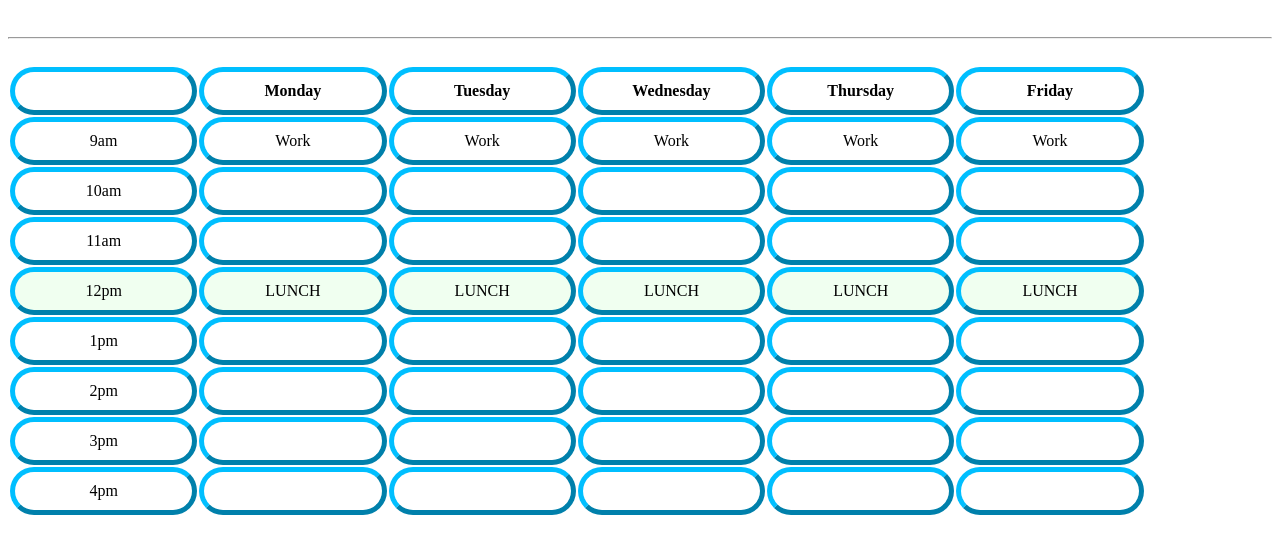
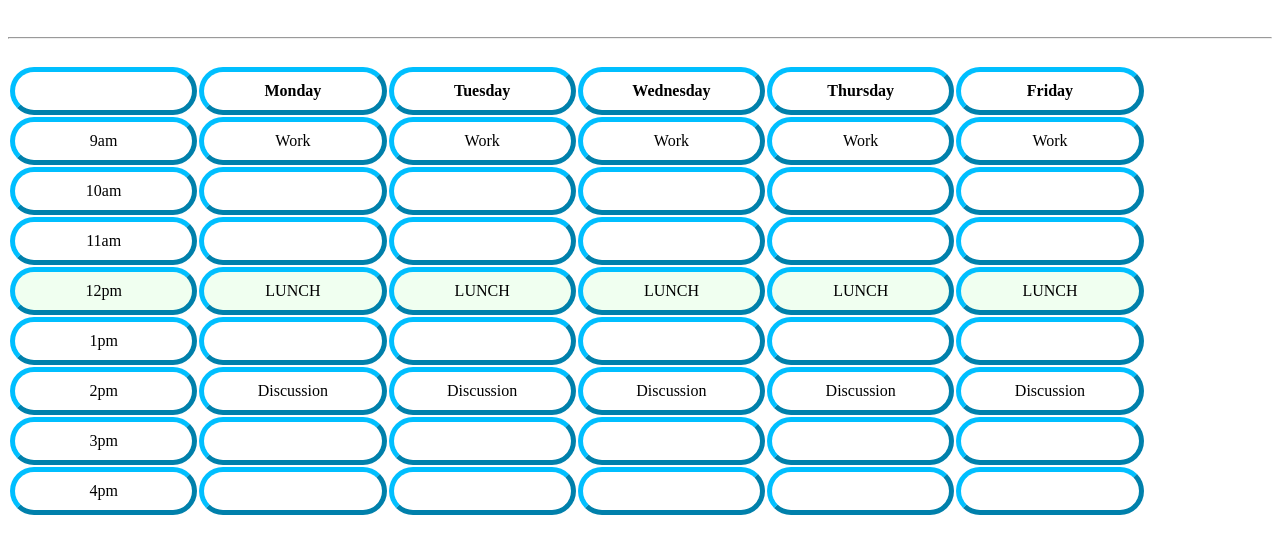
Before and after one commit to Sapereza/Sapereza-task3.github.io, a plain HTML site: page index.html in a window 1280 px wide. Shown: the part 89-642 px from the top of the page. Drawn offline with Linux system fonts and the light colour scheme.

Commit message:
Added another row of text to the table

```diff
--- a/index.html
+++ b/index.html
@@ -61,11 +61,11 @@
                 </tr>
                 <tr>
                     <td>2pm</td>
-                    <td></td>
-                    <td></td>
-                    <td></td>
-                    <td></td>
-                    <td></td>
+                    <td>Discussion</td>
+                    <td>Discussion</td>
+                    <td>Discussion</td>
+                    <td>Discussion</td>
+                    <td>Discussion</td>
                 </tr>
                 <tr>
                     <td>3pm</td>
```
